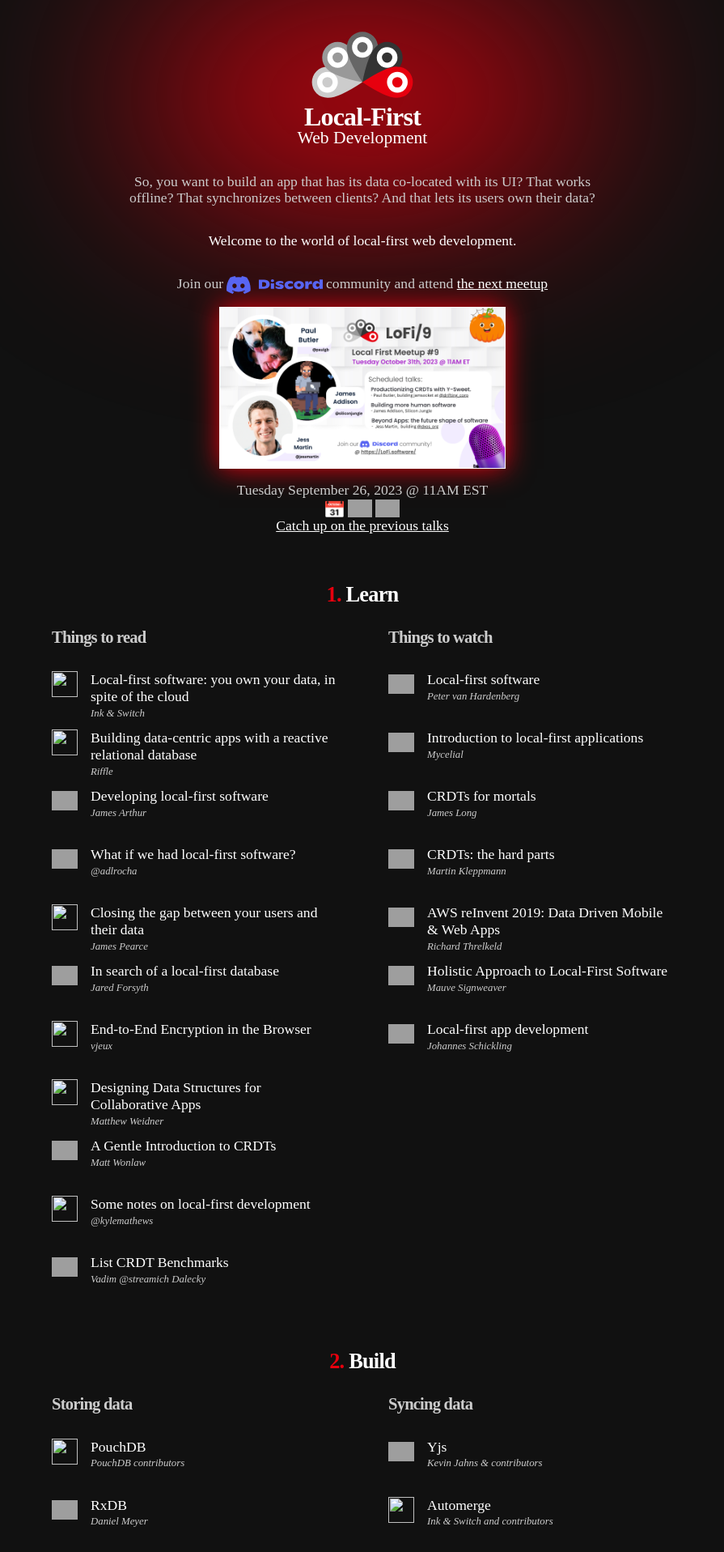
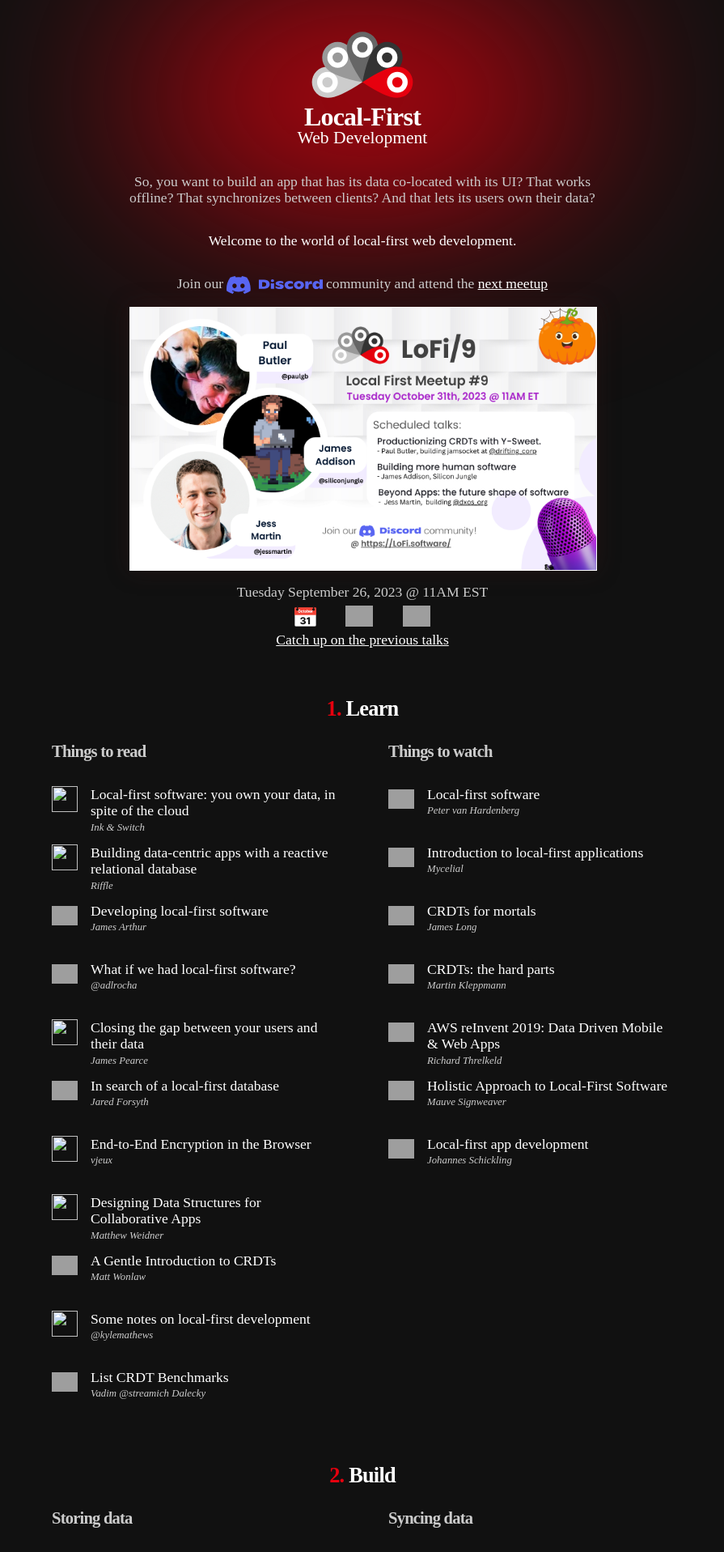
Before and after one commit to mylofi/localfirstweb.dev, a Jekyll site: the page built from index.html, in a window 1280 px wide, cut to the strip 0-1917 px from the top of the page. Shown: the whole strip at 81% size, without its empty margins (192-1087 px from the left). Built offline with Jekyll 4.4.1, drawn with Linux system fonts in a browser that asks for light colours; some web fonts are replaced; grey boxes are pictures that could not be loaded.

Commit message:
Heading modifications and minor appreace changes
Meetup related changes can now be donw off heading.json
prettier.rc setting to 100 lines but index.html left as is to avoid commit pollution
Graphic and Stream icons sizes updated

```diff
--- a/_data/content.json
+++ b/_data/content.json
@@ -71,7 +71,7 @@
             "author": "Vadim @streamich Dalecky",
             "url": "https://jsonjoy.com/blog/list-crdt-benchmarks",
             "icon": "https://appsets.jsonjoy.com/branding/logos/64x64-fitted.png"
-          },
+          }
         ]
       },
       {
--- /dev/null
+++ b/_includes/heading.html
@@ -0,0 +1,27 @@
+<aside>
+  {% assign info = site.data.heading %} {% assign meetup = site.data.heading.meetup %}
+  <div class="heading">
+    Join our
+    <a class="noUnderline" href="{{info.lofi_discord}}" target="_blank">
+      <img class="discord" src="/assets/images/discord.svg" />
+    </a>
+    community and attend the
+    <a href="{{meetup.discord_link}}" target="_blank">next meetup</a>
+  </div>
+  <a href="{{meetup.discord_link}}" target="_blank">
+    <img class="feature" src="{{meetup.graphic}}" />
+  </a>
+  {{meetup.date}}
+  <br />
+  <a class="icons" href="{{meetup.calendar_ics}}" download>
+    <img class="icons" src="{{info.meetup.calendar_icon}}" />
+  </a>
+  <a class="icons" target="_blank" href="{{meetup.youtube_link}}">
+    <img class="icons" src="{{meetup.youtube_icon}}" />
+  </a>
+  <a class="icons" target="_blank" href="{{meetup.gcal_link}}">
+    <img class="icons" src="{{meetup.gcal_icon}}" />
+  </a>
+  <br />
+  <a href="{{info.lofi_playlist}}" target="_blank">Catch up on the previous talks</a>
+</aside>
--- a/assets/css/main.scss
+++ b/assets/css/main.scss
@@ -8,7 +8,7 @@
 
 @font-face {
   font-family: Archivo;
-  src: url(/assets/fonts/archivo.woff2) format("woff2");
+  src: url(/assets/fonts/archivo.woff2) format('woff2');
 }
 
 body {
@@ -38,7 +38,7 @@
   position: relative;
   padding: 1rem 0 2rem;
   &::before {
-    content: "";
+    content: '';
     background: $accent;
     position: absolute;
     width: 100%;
@@ -85,20 +85,46 @@
   a {
     text-decoration: underline;
   }
+  a.noUnderline {
+    text-decoration: none;
+  }
+  a.icons {
+    text-decoration: none;
+    padding: 0 1rem;
+  }
   div.heading {
     margin: -1rem 0 1rem;
+  }
+  img.icons {
+    display: inline;
+    height: 1.6rem;
+    vertical-align: middle;
+    padding: 0.4rem 0;
+  }
+  img.icons:hover {
+    transform: scale(1.05);
   }
   img.discord {
     display: inline;
     height: 1.4rem;
     vertical-align: middle;
   }
+  img.discord:hover {
+    transform: scale(1.05);
+  }
   img.feature {
+    @media (min-width: 768px) {
+      max-width: 36rem;
+    }
     max-width: 22rem;
     display: block;
     margin: 0 auto 1rem;
     border: 1px solid white;
-    box-shadow: 0 0 2rem $accent;
+    box-shadow: 0 0 1.6rem rgba(58, 25, 25, 0.4);
+  }
+  img.feature:hover {
+    transform: scale(1.05);
+    box-shadow: 0 0 1.6rem $accent;
   }
 }
 
--- a/index.html
+++ b/index.html
@@ -9,34 +9,8 @@
   users own their data?
   <b>Welcome to the world of local-first web&nbsp;development.</b>
 </summary>
-<aside>
-  <div class="heading">
-    Join our
-    <a href="https://discord.gg/lfwdev" target="_blank"><img class="discord"
-      src="/assets/images/discord.svg" /></a>
-    community and attend
-    <a href="https://discord.gg/UTQ5WQzASF?event=1156944839540232334"
-    target="_blank">the next meetup</a>
-    </a>
-  </div>
-  <a href="https://discord.gg/UTQ5WQzASF?event=1156944839540232334"
-    target="_blank"><img class="feature" src="/assets/images/meetup9.png" />
-  </a>
-  Tuesday September 26, 2023 @ 11AM EST
-  <br/>
-  <a href="/assets/LoFi_Meetup.ics" download><img class="discord" src="/assets/images/Oct31.png" /></a>
-  <a target="_blank"
-    href="https://youtube.com/live/66WQQFGB6h8?feature=share ">
-    <img class="discord"
-      src="https://upload.wikimedia.org/wikipedia/commons/0/09/YouTube_full-color_icon_%282017%29.svg"></a>
-  <a target="_blank"
-    href="https://calendar.google.com/calendar/event?action=TEMPLATE&amp;tmeid=MnZsazRqcmplOGI1bDZ1dGppZTUxNGEyYzkgZjgwNGE4ZjU3MGNiZThiOWNmZDk1MTg3MzJmMjcyM2E1MzcxMWEyMTc1OTYyZTkwZDU4NTgxN2MzYWNlMjllM0Bn&amp;tmsrc=f804a8f570cbe8b9cfd9518732f2723a53711a2175962e90d585817c3ace29e3%40group.calendar.google.com">
-    <img class="discord"
-      src="https://upload.wikimedia.org/wikipedia/commons/a/a5/Google_Calendar_icon_%282020%29.svg"></a>
-  <br/>
-  <a href="https://www.youtube.com/playlist?list=PLTbD2QA-VMnXFsLbuPGz1H-Najv9MD2-H"
-    target="_blank">Catch up on the previous talks</a>
-</aside>
+{% include heading.html %}
+
 <main>
   {%for group in site.data.content%}
   <h2><em>{{group.index}}.</em> {{group.title}}</h2>
```
Also changed, not shown: _data/heading.json (added, +15 -0 lines), 2 other files.
